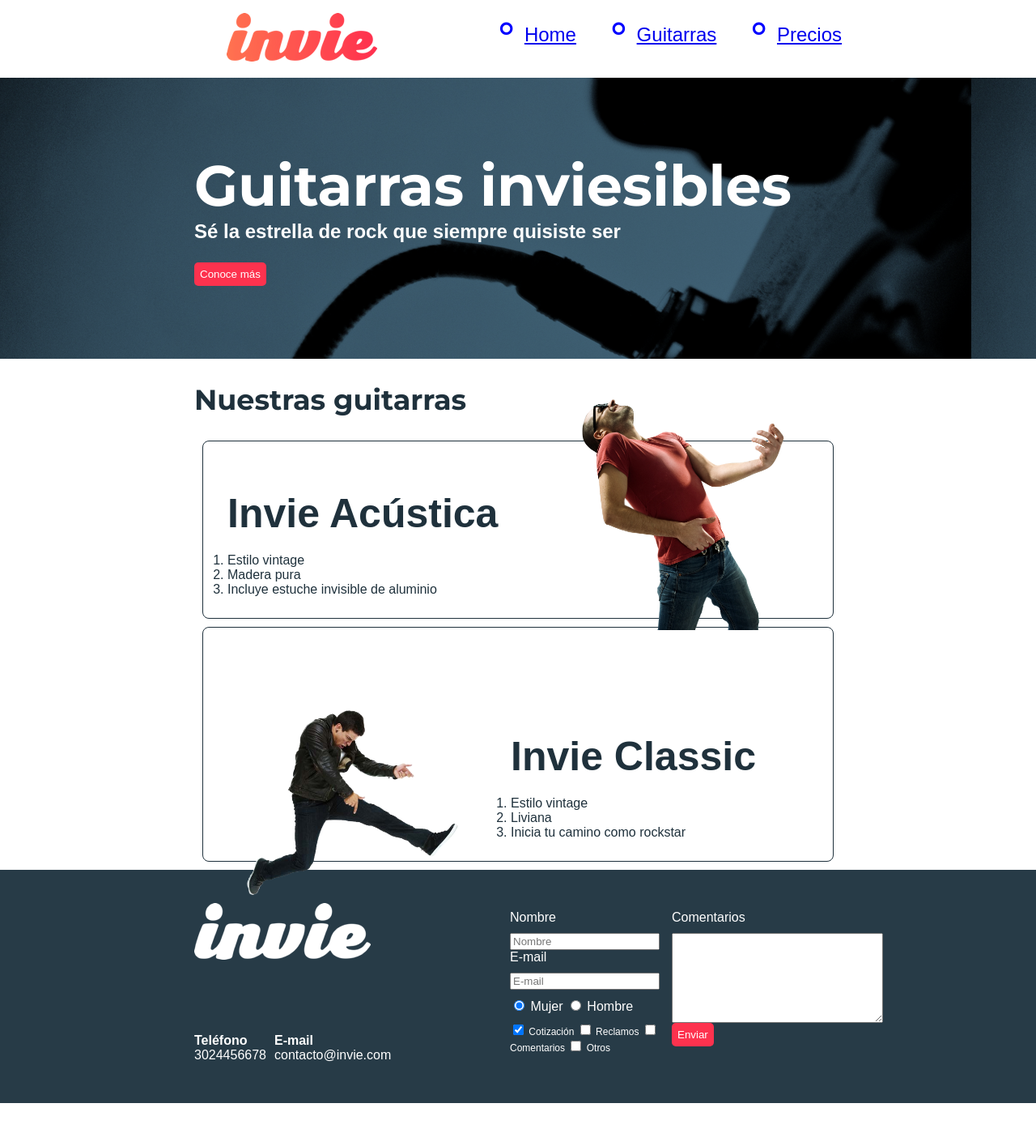
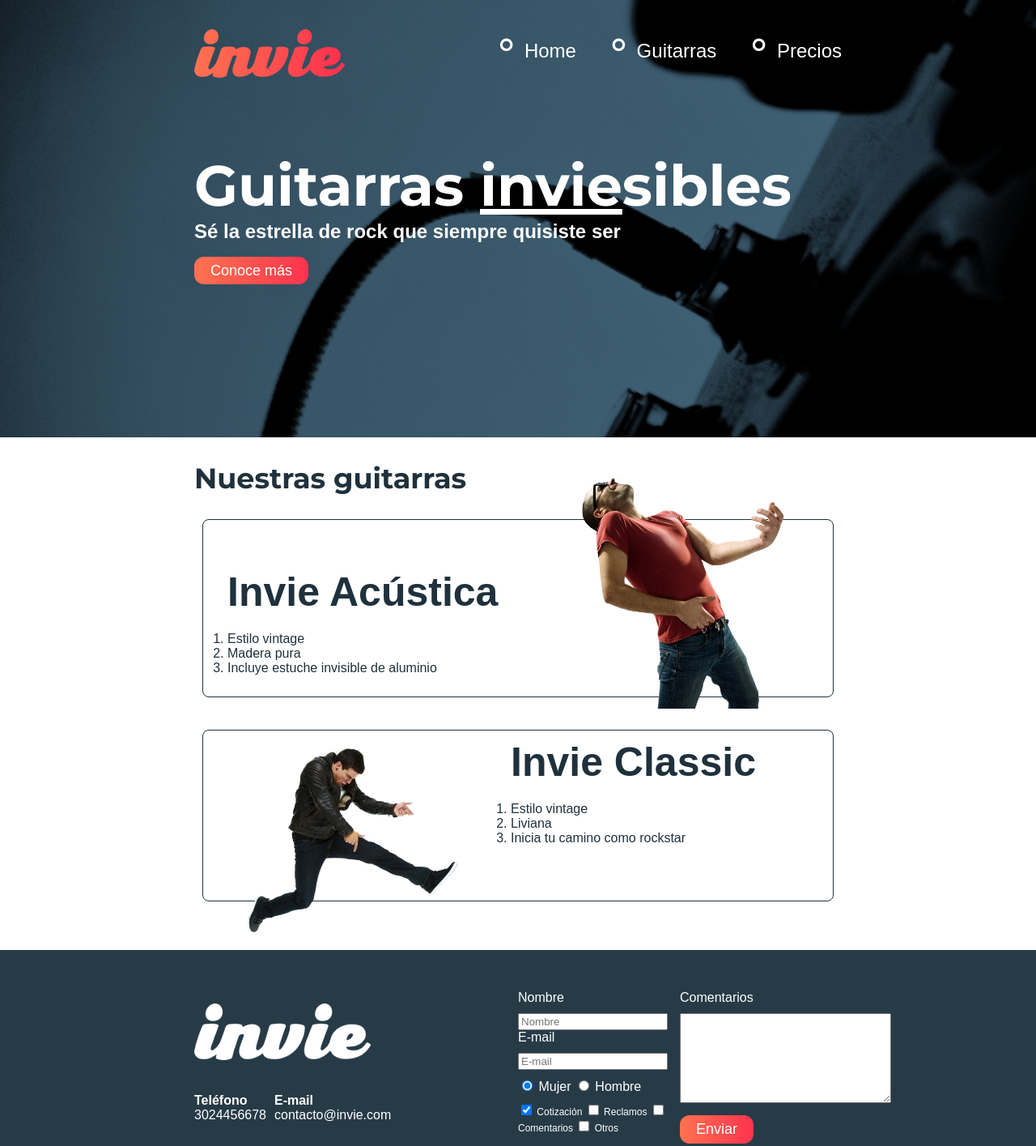
Before and after one commit to aririmia86/Desarrollo-Web-Online, a plain HTML site: page index.html in a window 1280 px wide. Shown: the whole page at 81% size. Before the commit the page ends 1362 px from the top, so only its background shows below. Drawn offline with Linux system fonts and the light colour scheme; a web font is replaced by a local one.

Commit message:
Puliendo Detalles

```diff
--- a/css/invie.css
+++ b/css/invie.css
@@ -3,12 +3,22 @@ body {
   margin: 0;
 }
 
+.contenedor {
+  width: 800px;
+  margin: auto;
+  position: relative;
+}
+
 .button {
-  border-radius: 5px;
+  border-radius: 12px;
   background: #fd324e;
   color: white;
   border: none;
-  padding: 7px;
+  padding: 7px 20px;
+  font-size: 18px;
+  background: linear-gradient(to left, #fe334e, #ff7250);
+  cursor: pointer;
+  text-decoration: none;
 }
 
 .titulo {
@@ -18,6 +28,10 @@ body {
   margin-top: 70px;
 }
 
+.titulo span {
+  text-decoration: underline;
+}
+
 .title-a {
   font-size: 24px;
   margin-top: 0;
@@ -25,6 +39,7 @@ body {
 
 .guitarras {
   color: #1F313C;
+  margin-bottom: 60px;
 }
 
 .guitarras h2 {
@@ -41,7 +56,6 @@ body {
 .izquierda {
   float: left;
   position: relative;
-  top: 80px;
 }
 
 .title-b {
@@ -49,10 +63,15 @@ body {
   margin-bottom: 20px;
 }
 
+.background {
+  background-image: url('../images/background.png');
+  background-size: cover;
+}
+
 .portada {
-  background-image: url('../images/background.png');
   color: white;
   padding: 20px;
+  height: 500px;
 }
 
 .portada button {
@@ -61,6 +80,7 @@ body {
 
 .logotipo {
   display: inline-block;
+  margin-left: 0;
 }
 
 .menu {
@@ -79,23 +99,27 @@ body {
   content: '∘';
   font-size: 50px;
   line-height: 20px;
-  color: blue;
+  color: white;
+}
+
+.menu a {
+  color: white;
+  text-decoration: none;
 }
 
 .guitarra {
   padding: 10px;
-  margin: 10px;
+  margin: 10px 10px 40px 10px;
   border: 1px solid #1F313C;
   border-radius: 8px;
 }
 
+.guitarra.b{
+  height: 190px;
+}
+
 .guitarra ol {
   padding: 0;
-}
-
-.contenedor {
-  width: 800px;
-  margin: auto;
 }
 
 .contenedor-guitarra-a {
@@ -104,6 +128,8 @@ body {
 
 .contenedor-guitarra-b {
   margin-left: 370px;
+  position: relative;
+  bottom: 90px;
 }
 
 .header {
@@ -112,6 +138,7 @@ body {
 
 .footer {
   background: #273B47;
+  padding: 50px 10px;
 }
 
 .contacto img {
@@ -144,7 +171,14 @@ body {
   display: flex;
   width: 400px;
   color: white;
-  padding: 50px 10px;
+}
+
+input, textarea {
+  outline: 0;
+}
+
+input:focus, textarea:focus {
+  background: lightgray;
 }
 
 .col1, .col2 {
@@ -158,6 +192,10 @@ body {
 
 .col2 {
   align-items: flex-start;
+}
+
+.col2 .button {
+  margin-top: 15px;
 }
 
 .intereses label {
@@ -174,6 +212,10 @@ body {
 
 table {
   width: 100%;
+}
+
+.tabla {
+  margin: 50px 0;
 }
 
 
--- a/index.html
+++ b/index.html
@@ -7,6 +7,7 @@
   <link rel="stylesheet" href="css/invie.css">
 </head>
 <body>
+  <section id="portada" class="portada background">
     <header id="header" class="header contenedor">
       <figure class="logotipo">
         <img src="images/invie.png" width="186" height="60" alt="Invie logotipo">
@@ -25,11 +26,10 @@
         </ul>
       </nav>
     </header>
-  <section id="portada" class="portada">
     <div class="contenedor">
-      <h1 class="titulo">Guitarras inviesibles</h1>
+      <h1 class="titulo">Guitarras <span>invie</span>sibles</h1>
       <h3 class="title-a">Sé la estrella de rock que siempre quisiste ser</h3>
-      <button class="button">Conoce más</button>
+      <a class="button" href="#guitarras">Conoce más</a>
     </div>
   </section>
   <section id="guitarras" class="guitarras contenedor">
@@ -46,7 +46,7 @@
       </div>
 
     </article>
-    <article class="guitarra">
+    <article class="guitarra b">
       <img class="izquierda" src="images/invie-classic.png" width="350" alt="Guitarra Invie Classic">
       <div class="contenedor-guitarra-b">
         <h3 class="title-b">Invie Classic</h3>
```
Also changed, not shown: precios.html (+3 -1 lines). Lines whose indentation alone changed are shown as unchanged.
